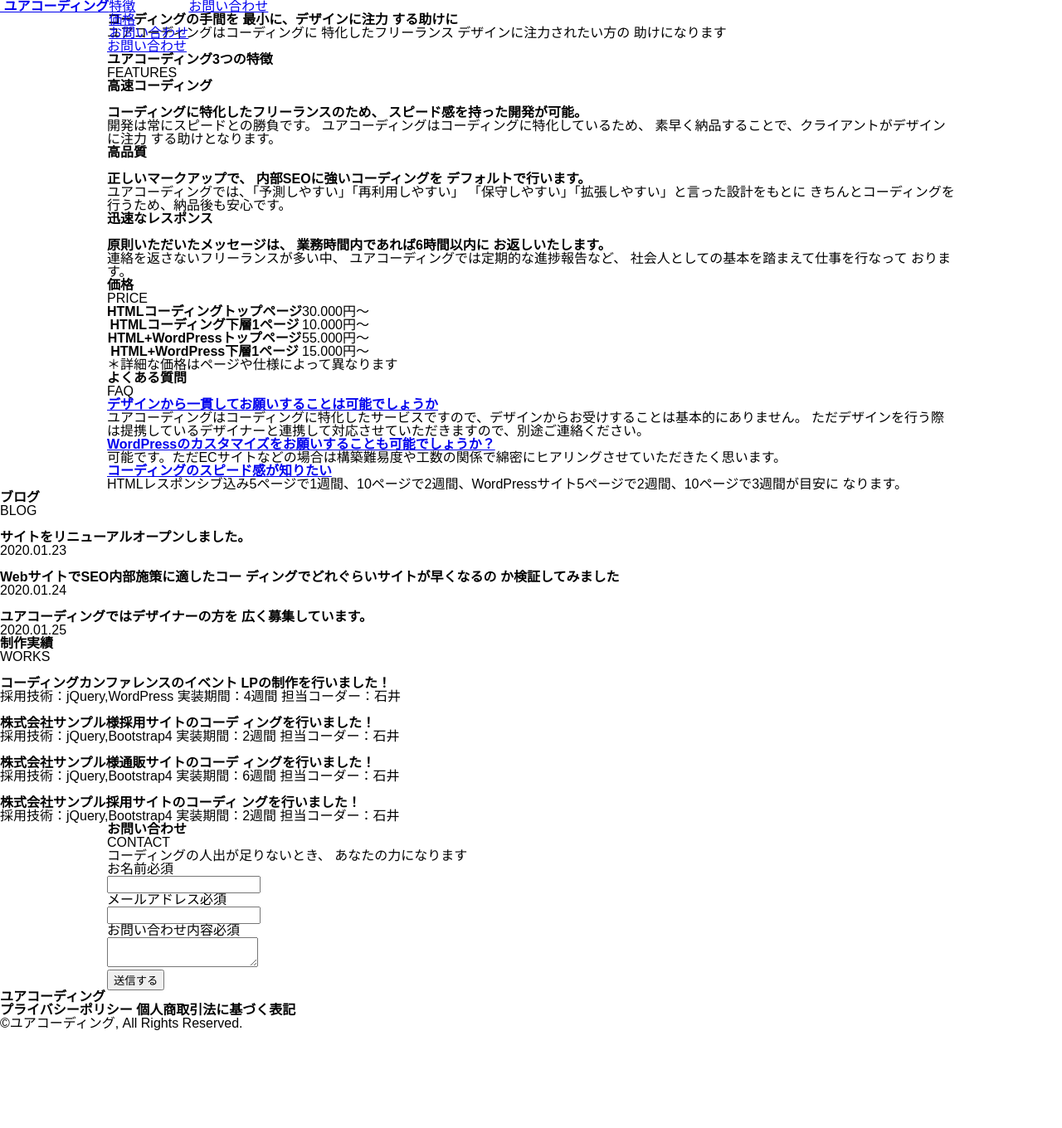
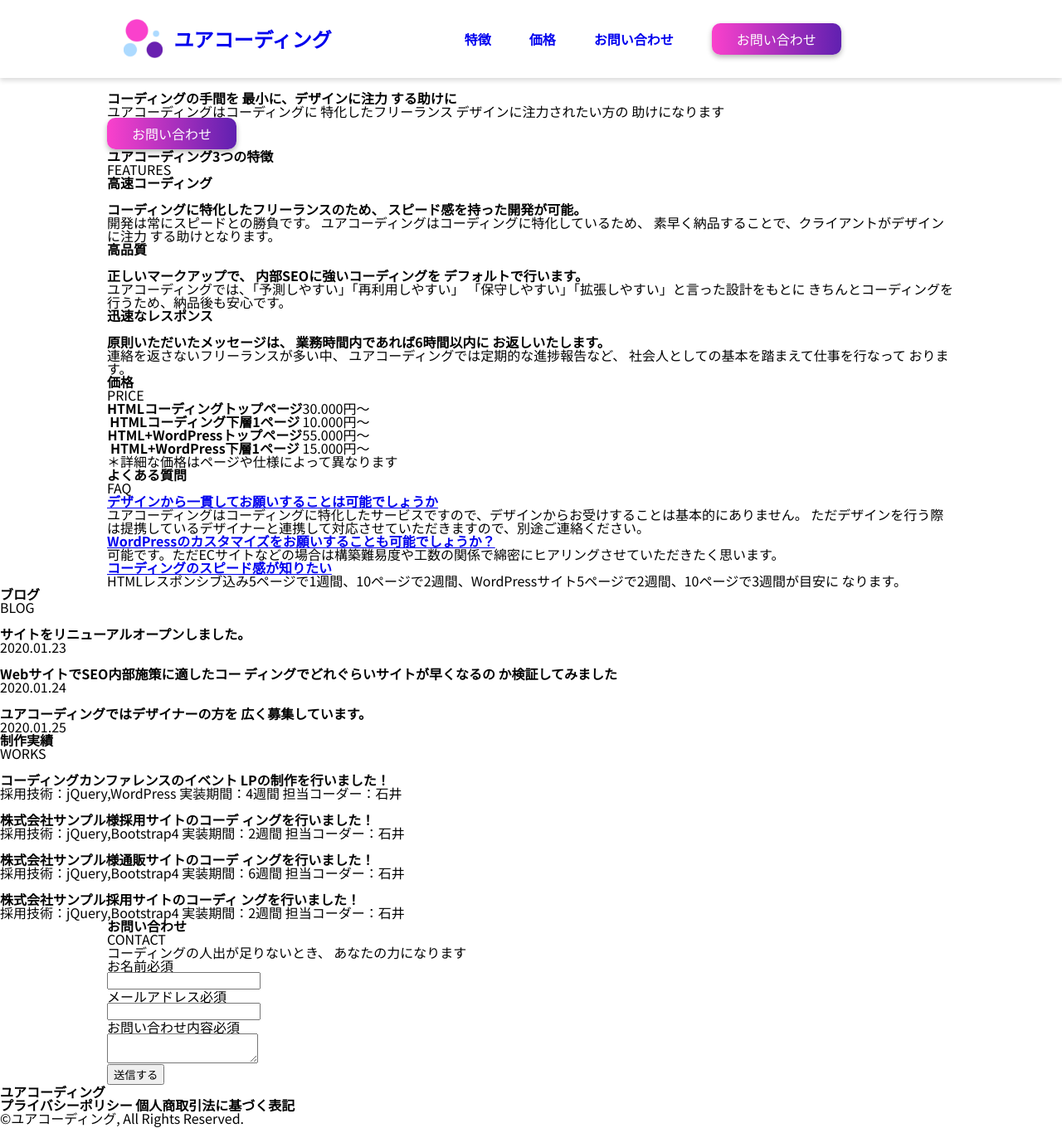
Before and after one commit to s19008/WebSite_Practice, a PHP site: page / in a window 1280 px wide. Shown: the whole page at 83% size. Before the commit the page ends 1242 px from the top, so only its background shows below. Run offline with PHP 8.4, Linux system fonts and the light colour scheme.

Commit message:
Practice

```diff
--- a/XD Practice/index.html
+++ b/XD Practice/index.html
@@ -5,6 +5,7 @@
     <meta charset="UTF-8">
     <meta name="viewport" content="width=device-width, initial-scale=1.0">
     <link rel="stylesheet" href="style.css">
+    <link rel="preconnect" href="https://fonts.gstatic.com">
     <title>Document</title>
 </head>
 
@@ -13,8 +14,8 @@
         <div class="container">
             <div class="inner">
                 <h1>
-                    <a href="#">
-                        <img src="" alt="">
+                    <a href="#top">
+                        <img src="images/Pink and Purple Events & party Entertainment Logo.png" alt="">
                         ユアコーディング
                     </a>
                 </h1>
@@ -25,7 +26,7 @@
                         <li><a href="#">お問い合わせ</a></li>
                     </ul>
                 </nav>
-                <a href="#" class="btn">お問い合わせ</a>
+                <div class="btn"><a href="#">お問い合わせ</a></div>
             </div>
         </div>
     </header>
@@ -36,7 +37,7 @@
                 <div class="top-text">
                     <h2>コーディングの手間を 最小に、デザインに注力 する助けに</h2>
                     <p>ユアコーディングはコーディングに 特化したフリーランス デザインに注力されたい方の 助けになります</p>
-                    <a href="#" class="btn">お問い合わせ</a>
+                    <div class="btn"><a href="#">お問い合わせ</a></div>
                 </div>
             </div>
         </div>
--- a/XD Practice/style.css
+++ b/XD Practice/style.css
@@ -1,4 +1,5 @@
 @charset "UTF-8";
+@import url("https://fonts.googleapis.com/css2?family=Noto+Sans+JP:wght@400;700&display=swap");
 html, body, div, span, object, iframe,
 h1, h2, h3, h4, h5, h6, p, blockquote, pre,
 abbr, address, cite, code,
@@ -105,6 +106,7 @@ input, select {
 body {
   padding: 0;
   margin: 0;
+  font-family: 'Noto Sans JP', sans-serif;
 }
 
 .container {
@@ -115,10 +117,60 @@ body {
 #header {
   position: fixed;
   top: 0;
+  width: 100%;
   height: 94px;
+  background-color: #FFF;
+  z-index: 9999;
+  box-shadow: 0 3px 6px rgba(0, 0, 0, 0.15);
 }
 
 #header .inner {
-  width: 100%;
   display: flex;
+  line-height: 94px;
 }
+
+#header .inner h1 {
+  font-size: 24px;
+  padding-left: 20px;
+  color: #000;
+}
+
+#header .inner h1 img {
+  position: relative;
+  top: 13px;
+  padding-right: 8px;
+}
+
+#header .inner a {
+  text-decoration: none;
+}
+
+#header .inner .header-nav {
+  margin-left: 160px;
+  color: #000;
+}
+
+#header .inner .header-nav ul {
+  display: flex;
+  font-weight: bold;
+}
+
+#header .inner .header-nav ul li {
+  margin-right: 46px;
+  font-size: 16px;
+}
+
+.btn a {
+  display: inline-block;
+  text-decoration: none;
+  padding: 19px 30px;
+  line-height: 0;
+  background: transparent linear-gradient(90deg, #FA41CC 0%, #6020B0 100%) 0% 0% no-repeat padding-box;
+  box-shadow: 0px 3px 6px rgba(0, 0, 0, 0.29);
+  color: #fff;
+  border-radius: 10px;
+}
+
+.main-visual {
+  margin-top: 94px;
+}
--- a/XD Practice/style.scss
+++ b/XD Practice/style.scss
@@ -97,6 +97,8 @@ input, select {
 }
 
 /* ここまでリセットcss */
+@import url('https://fonts.googleapis.com/css2?family=Noto+Sans+JP:wght@400;700&display=swap');
+
 * {
     box-sizing: border-box;
 }
@@ -104,6 +106,7 @@ input, select {
 body {
     padding: 0;
     margin: 0;
+    font-family: 'Noto Sans JP', sans-serif;
 }
 
 .container {
@@ -114,9 +117,52 @@ body {
 #header {
     position: fixed;
     top: 0;
+    width: 100%;
     height: 94px;
+    background-color: #FFF;
+    z-index: 9999;
+    box-shadow: 0 3px 6px rgba(0, 0, 0, 0.15);
+
     .inner {
-        width: 100%;
         display: flex;
+        line-height: 94px;
+        h1 {
+            font-size: 24px;
+            padding-left: 20px;
+            color: #000;
+            img {
+                position: relative;
+                top: 13px;
+                padding-right: 8px;
+            }
+        }
+        a {
+            text-decoration: none;
+        }
+        .header-nav {
+            margin-left: 160px;
+            color: #000;
+            ul {
+                display: flex;
+                font-weight: bold;
+                li {
+                    margin-right: 46px;
+                    font-size: 16px;
+                }
+            }
+        }
     }
 }
+.btn a{
+    display: inline-block;
+    text-decoration: none;
+    padding: 19px 30px;
+    line-height: 0;
+    background: transparent linear-gradient(90deg, #FA41CC 0%, #6020B0 100%) 0% 0% no-repeat padding-box;
+    box-shadow: 0px 3px 6px rgba(0, 0, 0, 0.29);
+    color: #fff;
+    border-radius: 10px;
+}
+.main-visual {
+    margin-top: 94px;
+}
```
Also changed, not shown: XD Practice/style.min.css (+1 -1 lines).
